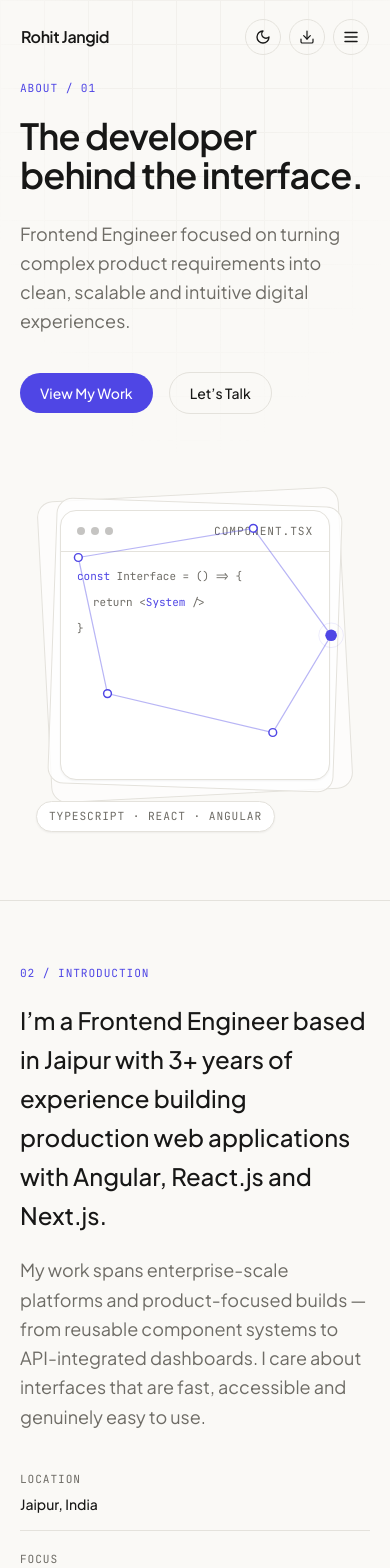
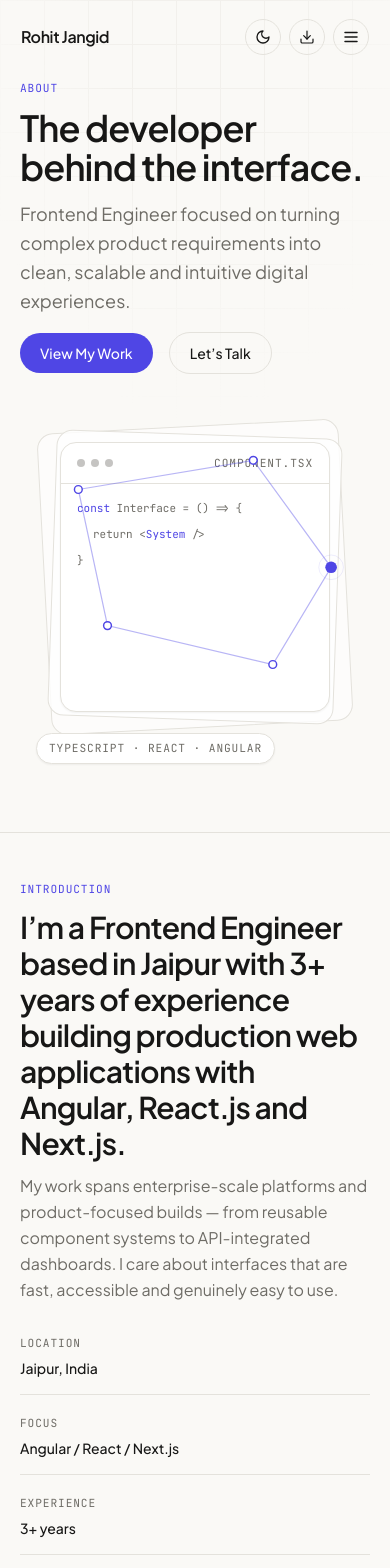
Before and after one commit to Rohitjangid17/rohit-jangid-portfolio, a React (Vite) app: page /about in a window 390 px wide. Shown: the top 1568 px of the page. Built offline with nearby package versions, Linux system fonts and the light colour scheme.

Commit message:
about page responsve

```diff
--- a/src/pages/About/index.tsx
+++ b/src/pages/About/index.tsx
@@ -77,7 +77,7 @@ function AboutHero() {
         className="pointer-events-none absolute inset-0 -z-10 opacity-[0.35] [background-image:linear-gradient(to_right,theme(colors.border)_1px,transparent_1px),linear-gradient(to_bottom,theme(colors.border)_1px,transparent_1px)] [background-size:44px_44px] [mask-image:radial-gradient(ellipse_70%_60%_at_50%_0%,black_35%,transparent_85%)]"
       />
       <Container className="relative flex min-h-[64vh] flex-col justify-center py-20 sm:min-h-[70vh]">
-        <div className="grid items-center gap-14 lg:grid-cols-[1.05fr_0.95fr]">
+        <div className="grid items-center gap-7 sm:gap-14 lg:grid-cols-[1.05fr_0.95fr]">
           <div>
             <motion.p
               initial={reduceMotion ? false : { opacity: 0, y: 8 }}
@@ -85,14 +85,14 @@ function AboutHero() {
               transition={{ duration: 0.5 }}
               className="mono-label text-accent"
             >
-              ABOUT / 01
+              ABOUT
             </motion.p>
 
             <motion.h1
               initial={reduceMotion ? false : { opacity: 0, y: 14 }}
               animate={{ opacity: 1, y: 0 }}
               transition={{ duration: 0.6, delay: 0.08 }}
-              className="mt-5 text-4xl font-semibold leading-[1.08] tracking-tight sm:text-5xl lg:text-[3.4rem]"
+              className="mt-3 sm:mt-6 text-4xl font-semibold leading-[1.08] tracking-tight sm:text-5xl lg:text-[3.4rem]"
             >
               The developer behind the interface.
             </motion.h1>
@@ -101,7 +101,7 @@ function AboutHero() {
               initial={reduceMotion ? false : { opacity: 0, y: 14 }}
               animate={{ opacity: 1, y: 0 }}
               transition={{ duration: 0.6, delay: 0.16 }}
-              className="mt-6 max-w-lg text-lg leading-relaxed text-muted"
+              className="mt-3 sm:mt-6 max-w-lg text-lg leading-relaxed text-muted"
             >
               Frontend Engineer focused on turning complex product requirements into
               clean, scalable and intuitive digital experiences.
@@ -111,9 +111,9 @@ function AboutHero() {
               initial={reduceMotion ? false : { opacity: 0, y: 14 }}
               animate={{ opacity: 1, y: 0 }}
               transition={{ duration: 0.6, delay: 0.24 }}
-              className="mt-9 flex flex-wrap items-center gap-4"
+              className="mt-4 sm:mt-8 flex flex-wrap items-center gap-4"
             >
-              <Button to="/work" variant="primary">View My Work</Button>
+              <Button to="/work/projects" variant="primary">View My Work</Button>
               <Button to="/contact" variant="secondary">Let&rsquo;s Talk</Button>
             </motion.div>
           </div>
@@ -226,22 +226,13 @@ function Introduction() {
   ]
 
   return (
-    <section className="py-16">
+    <section className="py-12 sm:py-16">
       <Container>
-        <div className="grid gap-10 lg:grid-cols-[1fr_260px] lg:gap-16">
-          <Reveal className="max-w-2xl">
-            <p className="mono-label text-accent">02 / Introduction</p>
-            <p className="mt-5 text-2xl font-medium leading-relaxed sm:text-[1.7rem]">
-              I&rsquo;m a Frontend Engineer based in Jaipur with 3+ years of experience
-              building production web applications with Angular, React.js and Next.js.
-            </p>
-            <p className="mt-5 text-lg leading-relaxed text-muted">
-              My work spans enterprise-scale platforms and product-focused builds — from
+        <div className="grid gap-8 lg:grid-cols-[1fr_260px] lg:gap-16">
+          <SectionHeading label="Introduction" title="I&rsquo;m a Frontend Engineer based in Jaipur with 3+ years of experience
+              building production web applications with Angular, React.js and Next.js." subtitle="My work spans enterprise-scale platforms and product-focused builds — from
               reusable component systems to API-integrated dashboards. I care about
-              interfaces that are fast, accessible and genuinely easy to use.
-            </p>
-          </Reveal>
-
+              interfaces that are fast, accessible and genuinely easy to use." />
           <Reveal delay={0.1} className="lg:border-l lg:border-border lg:pl-10">
             <dl className="space-y-5">
               {meta.map(([label, value]) => (
@@ -266,10 +257,10 @@ function CareerJourney() {
   const timeline = [...experience].reverse()
 
   return (
-    <section className="py-16 border-t border-border">
+    <section className="py-12 sm:py-16 border-t border-border">
       <Container>
         <SectionHeading label="Journey" title="Career timeline" />
-        <div className="relative mt-12">
+        <div className="relative mt-6 sm:mt-12">
           <div className="absolute left-[7px] top-2 bottom-2 w-px bg-border sm:left-[199px]" />
           <div className="space-y-10">
             {timeline.map((e, i) => (
@@ -328,10 +319,10 @@ function AwardBadge() {
 
 function Philosophy() {
   return (
-    <section className="py-16 border-t border-border">
+    <section className="py-12 sm:py-16 border-t border-border">
       <Container>
         <SectionHeading label="Principles" title="Development philosophy" />
-        <div className="relative mt-12">
+        <div className="relative mt-6 sm:mt-12">
           <div className="absolute left-3 top-3 bottom-3 w-px bg-border sm:hidden" />
           <div className="hidden sm:block absolute left-0 right-0 top-3 h-px bg-border" />
           <div className="grid gap-8 sm:grid-cols-5">
@@ -359,10 +350,10 @@ function HowIWork() {
   const reduceMotion = useReducedMotion()
 
   return (
-    <section className="py-16 border-t border-border">
+    <section className="py-12 sm:py-16 border-t border-border">
       <Container>
         <SectionHeading label="Process" title="How I work" />
-        <div className="relative mt-12">
+        <div className="relative mt-6 sm:mt-12">
           <div className="absolute left-4 top-0 bottom-0 w-px bg-border lg:hidden" />
           <div className="hidden lg:block absolute left-0 right-0 top-4 h-px bg-border" />
           <motion.div
@@ -401,7 +392,7 @@ function HowIWork() {
 
 function BeyondCoding() {
   return (
-    <section className="py-16 border-t border-border">
+    <section className="py-12 sm:py-16 border-t border-border">
       <Container>
         <Reveal className="relative overflow-hidden rounded-2xl border border-border bg-card p-8 sm:p-10">
           <svg
@@ -422,7 +413,7 @@ function BeyondCoding() {
             When I&rsquo;m away from the editor, I still create — just with graphite
             instead of TypeScript.
           </p>
-          <div className="mt-6">
+          <div className="mt-4 sm:mt-6">
             <Button to="/sketches" variant="secondary">Explore My Sketches</Button>
           </div>
         </Reveal>
@@ -441,7 +432,7 @@ function CurrentlyExploring() {
   const center = 140
 
   return (
-    <section className="py-16 border-t border-border">
+    <section className="py-12 sm:py-16 border-t border-border">
       <Container>
         <SectionHeading label="Growth" title="Currently exploring" />
 
@@ -511,7 +502,7 @@ function Faq() {
   const reduceMotion = useReducedMotion()
 
   return (
-    <section className="py-16 border-t border-border">
+    <section className="py-12 sm:py-16 border-t border-border">
       <Container>
         <SectionHeading label="FAQ" title="Common questions" />
         <div className="mt-10 divide-y divide-border border-t border-b border-border">
@@ -571,10 +562,10 @@ function Faq() {
 
 function LessonsLearned() {
   return (
-    <section className="py-16 border-t border-border">
+    <section className="py-12 sm:py-16 border-t border-border">
       <Container>
         <SectionHeading label="Reflection" title="What these years taught me" />
-        <div className="mt-10 max-w-2xl divide-y divide-border border-t border-border">
+        <div className="mt-6 sm:mt-12 max-w-2xl divide-y divide-border border-t border-border">
           {lessonsLearned.map((l, i) => (
             <Reveal key={l} delay={i * 0.06} className="grid grid-cols-[3rem_1fr] gap-4 py-5">
               <span className="mono-label text-muted">N&deg;{String(i + 1).padStart(2, '0')}</span>
@@ -593,7 +584,7 @@ function LessonsLearned() {
 
 function FinalCta() {
   return (
-    <section className="relative overflow-hidden border-t border-border py-20">
+    <section className="relative overflow-hidden border-t border-border py-12 sm:py-16">
       <div
         aria-hidden
         className="pointer-events-none absolute inset-0 -z-10 opacity-[0.3] [background-image:linear-gradient(to_right,theme(colors.border)_1px,transparent_1px),linear-gradient(to_bottom,theme(colors.border)_1px,transparent_1px)] [background-size:40px_40px] [mask-image:radial-gradient(ellipse_60%_100%_at_50%_50%,black_30%,transparent_85%)]"
@@ -601,10 +592,10 @@ function FinalCta() {
       <Container>
         <Reveal className="mx-auto max-w-xl text-center">
           <p className="mono-label text-accent">Let&rsquo;s build</p>
-          <h2 className="mt-4 text-3xl font-semibold tracking-tight sm:text-4xl">
+          <h2 className="mt-2 sm:mt-4 text-3xl font-semibold tracking-tight sm:text-4xl">
             Want to build something meaningful?
           </h2>
-          <div className="mt-8 flex flex-wrap items-center justify-center gap-4">
+          <div className="mt-4 sm:mt-8 flex flex-wrap items-center justify-center gap-4">
             <Button to="/work" variant="primary">View My Work</Button>
             <Button to="/contact" variant="secondary">Let&rsquo;s Talk</Button>
           </div>
```
